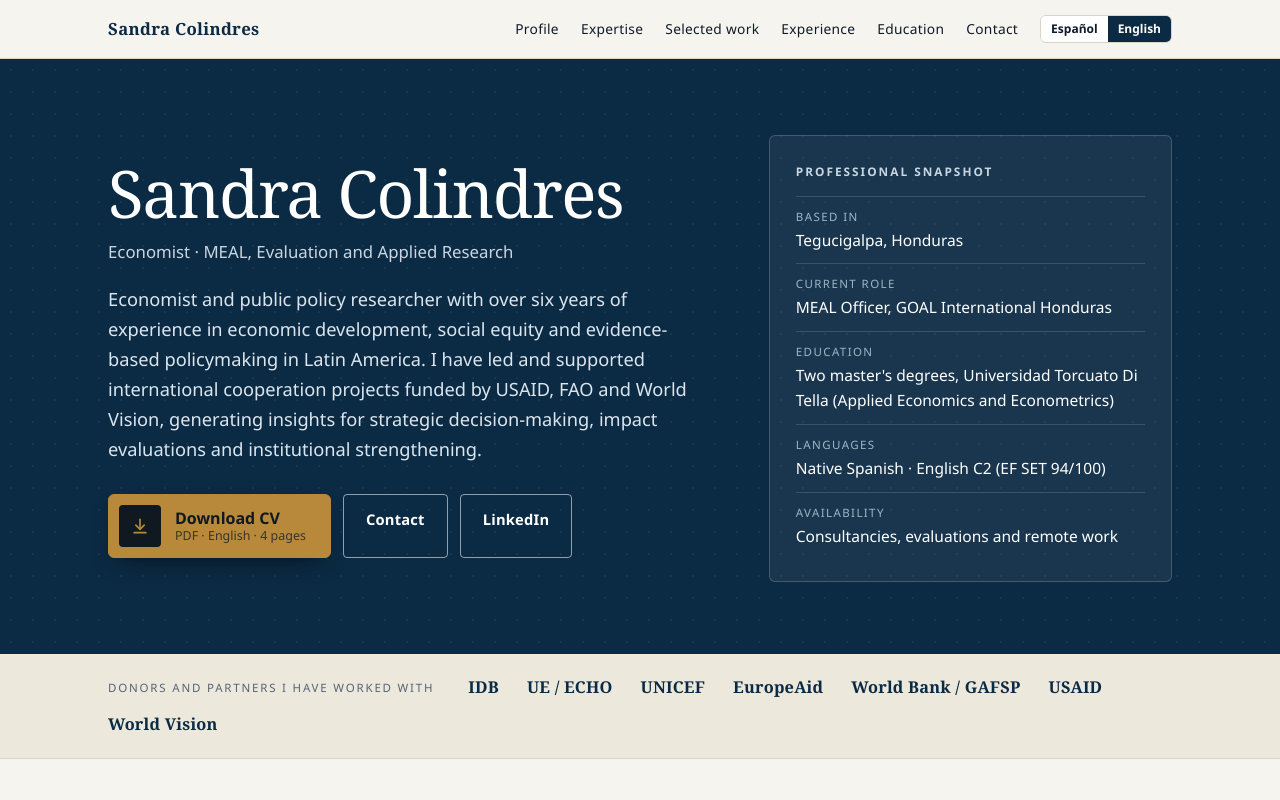
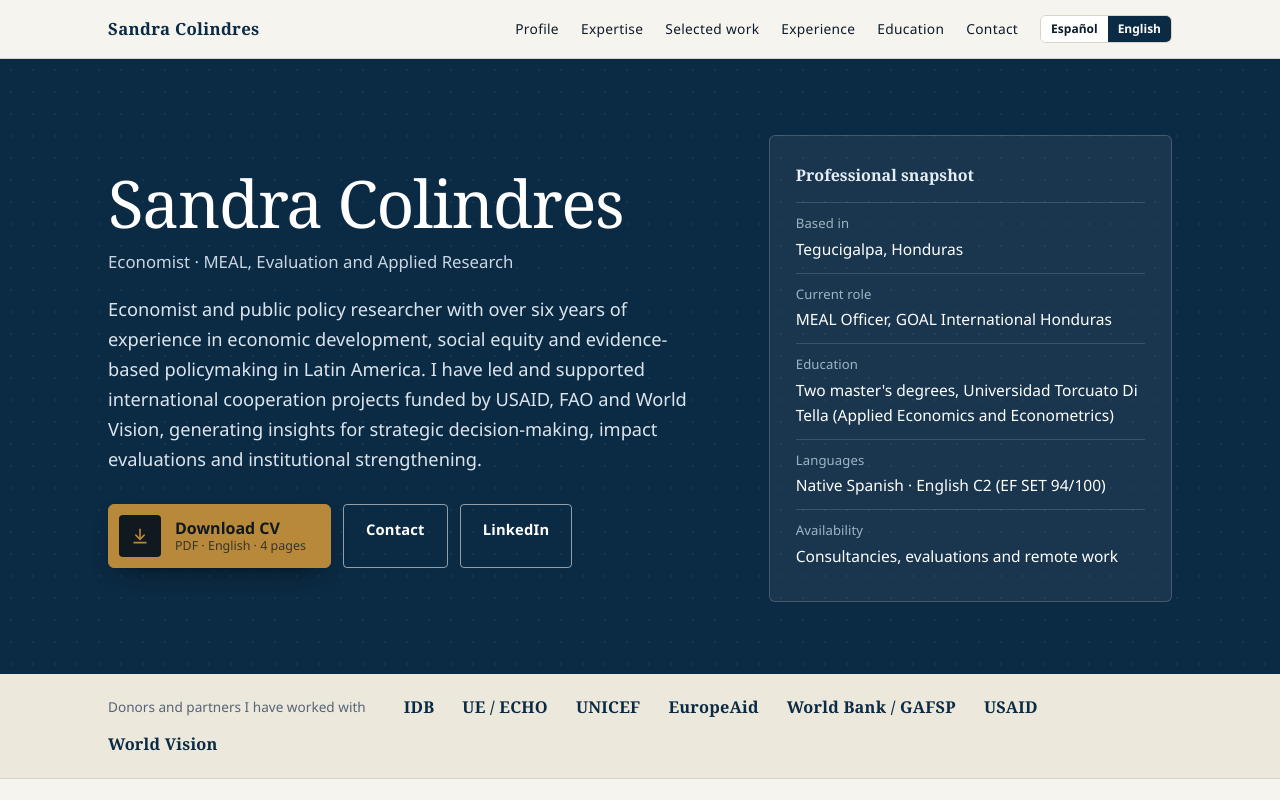
Before and after one commit to Scolindres11/Scolindres11.github.io, a plain HTML site: page index.html in a window 1280 px wide. Shown: the top 800 px of the page. Drawn offline with Linux system fonts and the light colour scheme.

Commit message:
Sentence-case labels instead of uppercase

```diff
--- a/index.html
+++ b/index.html
@@ -42,14 +42,14 @@ html[lang="en"] .es{display:none !important}
 .btn.solid{background:var(--gold);border-color:var(--gold);color:#101820}
 @media (hover:hover) and (pointer:fine){.btn.solid:hover{background:#c99a49}}
 .glance{background:rgba(255,255,255,.06);border:1px solid rgba(255,255,255,.18);border-radius:6px;padding:26px 26px 22px}
-.glance h2{font-size:.74rem;letter-spacing:2px;text-transform:uppercase;color:#c9d6e2;font-weight:600;margin-bottom:14px}
+.glance h2{font-size:1rem;letter-spacing:0;color:#e6eef5;font-weight:600;margin-bottom:14px;font-family:var(--serif)}
 .glance dl div{padding:10px 0;border-top:1px solid rgba(255,255,255,.14)}
-.glance dt{font-size:.72rem;letter-spacing:1.4px;text-transform:uppercase;color:#9fb4c6}
+.glance dt{font-size:.82rem;letter-spacing:.1px;color:#9fb4c6}
 .glance dd{font-size:.97rem;color:#fff;margin-top:2px}
 /* partners */
 .partners{background:var(--soft);border-bottom:1px solid var(--rule)}
 .partners .wrap{padding-top:20px;padding-bottom:20px;display:flex;flex-wrap:wrap;align-items:center;gap:10px 28px}
-.partners .lbl{font-size:.72rem;letter-spacing:1.8px;text-transform:uppercase;color:var(--muted);margin-right:6px}
+.partners .lbl{font-size:.85rem;letter-spacing:0;color:var(--muted);margin-right:10px}
 .partners span.o{font-family:var(--serif);font-size:1.02rem;color:var(--navy);font-weight:700;letter-spacing:.2px}
 /* sections */
 section{padding:74px 0 8px}
@@ -68,7 +68,7 @@ section{padding:74px 0 8px}
 .area p{font-size:.92rem;color:#3a4756}
 .area .t{margin-top:10px;font-size:.78rem;color:var(--teal);letter-spacing:.3px}
 table.work{width:100%;border-collapse:collapse;background:var(--card);border:1px solid var(--rule);font-size:.93rem}
-table.work th{background:var(--navy);color:#fff;text-align:left;font-weight:600;font-size:.74rem;letter-spacing:1.3px;text-transform:uppercase;padding:12px 16px}
+table.work th{background:var(--navy);color:#fff;text-align:left;font-weight:600;font-size:.86rem;letter-spacing:0;padding:12px 16px}
 table.work td{padding:16px;border-top:1px solid var(--rule);vertical-align:top}
 table.work td:first-child{width:26%;font-weight:600;color:var(--navy)}
 table.work td:first-child small{display:block;font-weight:400;color:var(--muted);margin-top:2px;font-size:.8rem}
@@ -79,7 +79,7 @@ table.work td:first-child small{display:block;font-weight:400;color:var(--muted)
 .tl{border-left:2px solid var(--rule);margin-left:4px}
 .role{position:relative;padding:0 0 28px 28px}
 .role::before{content:"";position:absolute;left:-7px;top:7px;width:12px;height:12px;background:var(--paper);border:2px solid var(--gold);border-radius:50%}
-.role .when{font-size:.78rem;letter-spacing:1.2px;text-transform:uppercase;color:var(--muted)}
+.role .when{font-size:.88rem;letter-spacing:0;color:var(--muted);font-variant-numeric:tabular-nums}
 .role h3{font-family:var(--serif);font-size:1.12rem;color:var(--navy);margin:2px 0 6px}
 .role ul{padding-left:18px;color:#33414f;font-size:.94rem}
 .role li+li{margin-top:4px}
```
